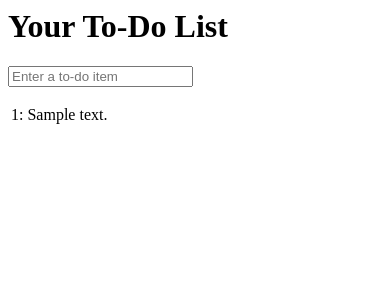
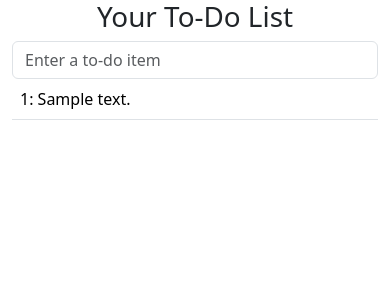
Before and after one commit to yzd1013/TSDT, a Django app: template lists/templates/list.html in a window 390 px wide. Shown: the top 300 px of the page. Run offline with Django 4.2, Linux system fonts and the light colour scheme; the template is opened without the code that fills it: values that come from a table or form of the project are taken from there, others are empty; tables that the repository leaves empty hold one stand-in row (values such as "Sample post"); some libraries are stand-ins or nearby versions.

Commit message:
message 22:use Bootstrap to improve layout

```diff
--- a/functional_tests/test.py
+++ b/functional_tests/test.py
@@ -3,12 +3,13 @@ from selenium.webdriver.common.keys import Keys
 import time
 # import unittest
 from selenium.webdriver.common.by import By
-from django.test import LiveServerTestCase
+# from django.test import LiveServerTestCase
+from django.contrib.staticfiles.testing import StaticLiveServerTestCase
 from selenium.common.exceptions import WebDriverException
 
 MAX_WAIT=10
 
-class NewVisitorTest(LiveServerTestCase):
+class NewVisitorTest(StaticLiveServerTestCase): # 继承 StaticLiveServerTestCase
     def setUp(self):
         self.browser = webdriver.Chrome()
 
--- a/lists/templates/base.html
+++ b/lists/templates/base.html
@@ -1,15 +1,35 @@
-<html>
+<!DOCTYPE html>
+<html lang="en">
+
     <head>
+        <meta charset="UTF-8">
+        <meta http-equiv="X-UA-Compatible" content="IE=edge">
+        <meta name="viewport" content="width=device-width, initial-scale=1">
         <title>To-Do lists</title>
+        <link href="/static/bootstrap/css/bootstrap.min.css" rel="stylesheet">
     </head>
 
     <body>
+        <div class="container">
+            <div class="row">
+                <div class="col-md-6 offset-md-3 jumbotron">
+                    <div class="text-center">
                         <h1>{% block header_text %}{% endblock %}</h1>
                         <form method="POST" action="{% block form_action %}{% endblock %}">
-            <input name="item_text" id="id_new_item" placeholder="Enter a to-do item" />
+                            <input name="item_text" id="id_new_item"
+                            class="form-control input-lg"
+                            placeholder="Enter a to-do item" />
                             {% csrf_token %}
                         </form>
+                    </div>
+                </div>
+            </div>
+            <div class="row">
+                <div class="col-md6 offset-md-3">
                     {% block table %}
                     {% endblock %}
+                </div>
+            </div>
+        </div>
     </body>
 </html>
--- a/lists/templates/list.html
+++ b/lists/templates/list.html
@@ -5,7 +5,7 @@
 {% block form_action %}/lists/{{ list.id }}/add_item{% endblock %}
 
 {% block table %}
-    <table id="id_list_table">
+    <table id="id_list_table" class="table">
         {% for item in list.item_set.all %}
             <tr><td>{{ forloop.counter }}: {{ item.text }}</td></tr>
         {% endfor %}
--- a/notes/settings.py
+++ b/notes/settings.py
@@ -116,7 +116,7 @@ USE_TZ = True
 # Static files (CSS, JavaScript, Images)
 # https://docs.djangoproject.com/en/4.0/howto/static-files/
 
-STATIC_URL = 'static/'
+STATIC_URL = '/static/'
 
 # Default primary key field type
 # https://docs.djangoproject.com/en/4.0/ref/settings/#default-auto-field
```
Lines whose indentation alone changed are shown as unchanged.
